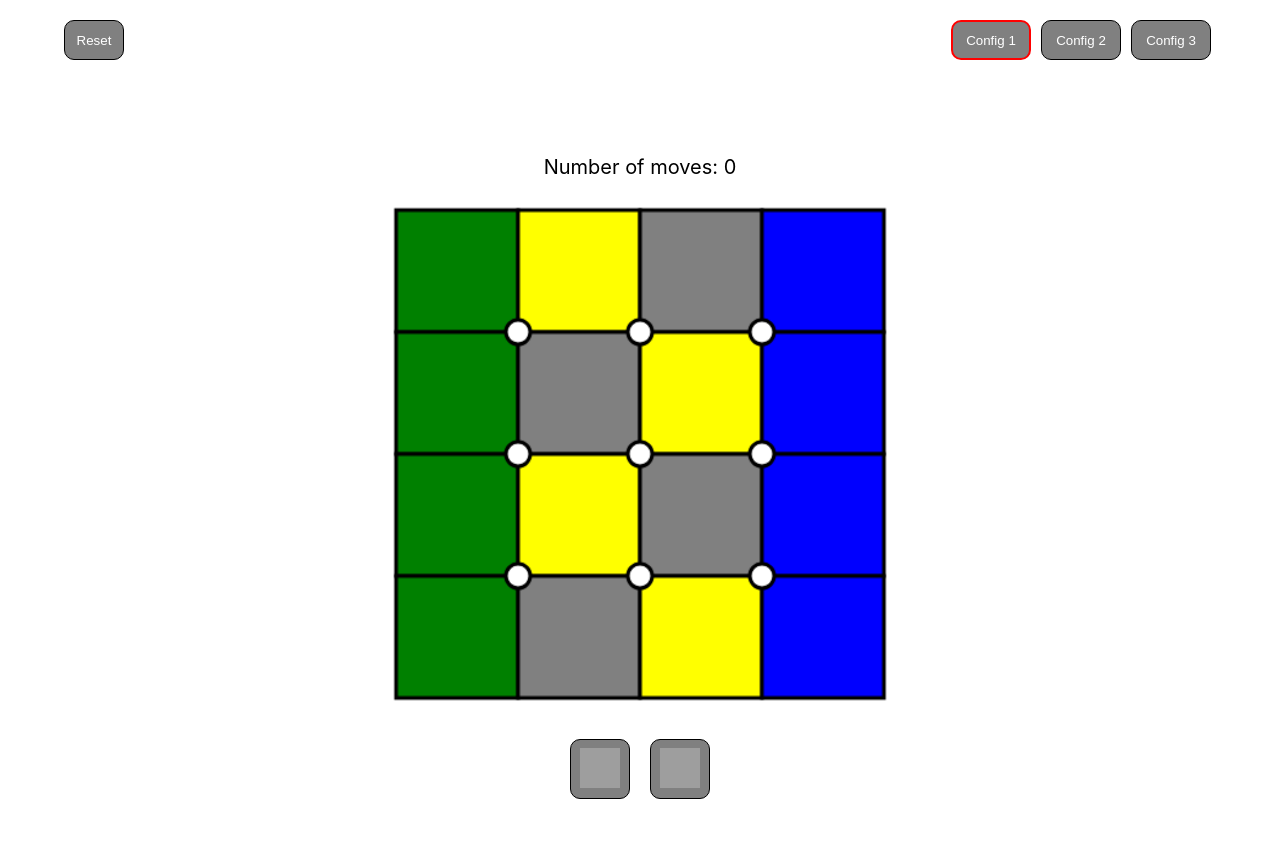
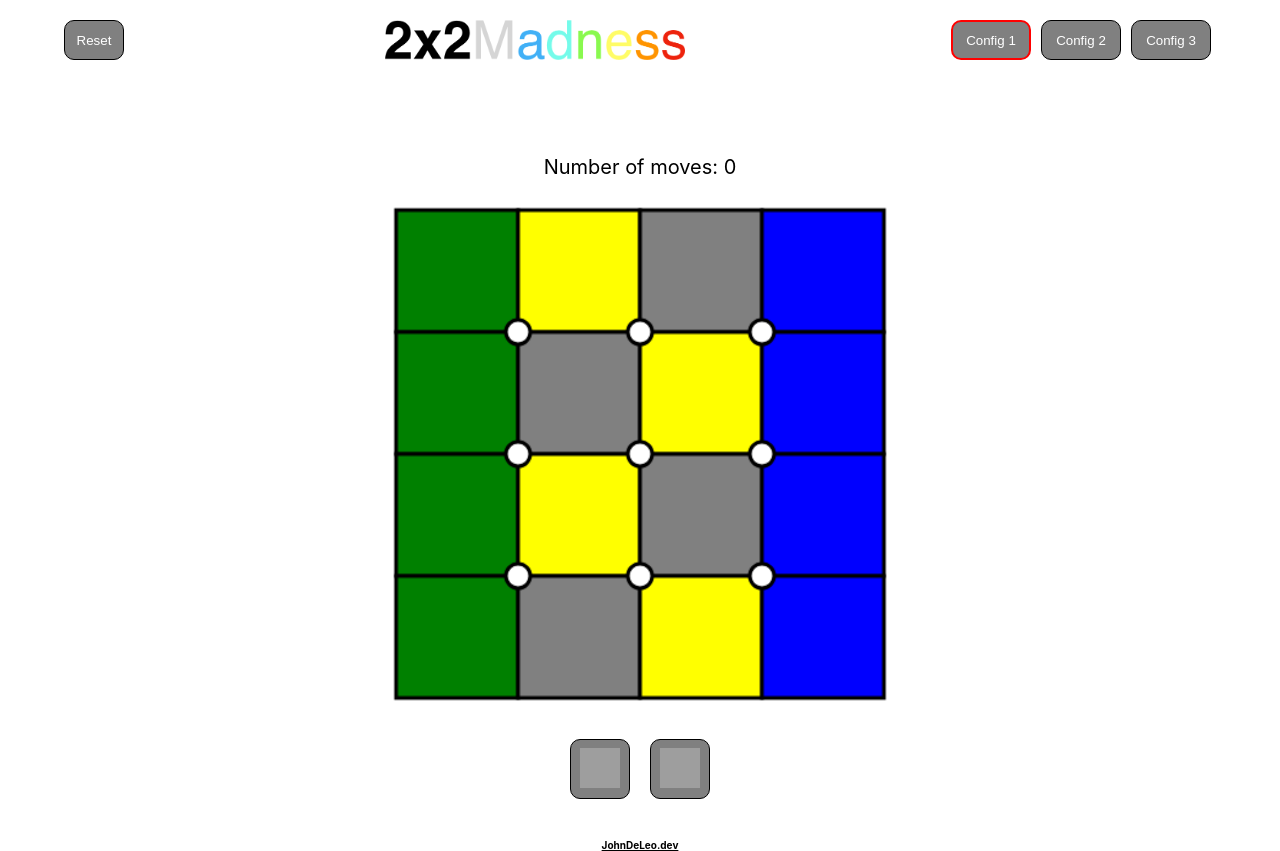
Before and after one commit to JohnDeLeoDev/2x2Madness, a React (Create React App) app: page / in a window 1280 px wide. Built offline with nearby package versions, Linux system fonts and the light colour scheme; grey boxes are pictures that could not be loaded.

Commit message:
Added branding and logo.

```diff
--- a/src/App.js
+++ b/src/App.js
@@ -8,6 +8,7 @@ import { rotateGroup, selectGroup } from './controller/Controller';
 import {buttons} from './boundary/Boundary.js';
 import rotateLeft from './assets/rotate.left.svg';
 import rotateRight from './assets/rotate.right.svg';
+import logo from './assets/logo.png';
 
 var actualBoard = JSON.parse(JSON.stringify(configs));
 
@@ -39,6 +40,7 @@ function App() {
     <main style={layout.Appmain} ref={appRef}>
       <div style={layout.controlArea}>
         <button onClick= {() => {model.reset(model.config); forceRedraw(redraw+1);}} style={layout.resetButton}>Reset</button>
+        <img style={layout.logo} src={logo} alt="logo"/>
         <div style={layout.configButtonArea}>
           <button onClick= {() => {model.setConfig(model.configs[0]); forceRedraw(redraw+1);}} style={configStyle(model.configs[0])}>Config 1</button>
           <button onClick= {() => {model.setConfig(model.configs[1]); forceRedraw(redraw+1);}} style={configStyle(model.configs[1])}>Config 2</button>
@@ -66,7 +68,11 @@ function App() {
           <button data-testid="clockwise" onClick={() => {rotateGroup(model, model.board, true); forceRedraw(redraw+1);}} style={layout.rotateButtons}>
             <img style={layout.rotateSVG} src={rotateRight} alt="Rotate Clockwise"/>
           </button>
-        </div>
+      </div>
+      <div>
+        <a style={layout.brand} href="https://johndeleo.dev">JohnDeLeo.dev</a>
+      </div>
+
     </main>
 
   );
--- a/src/Layout.js
+++ b/src/Layout.js
@@ -125,5 +125,23 @@ export const layout = {
         height: 75,
     },
 
+    brand: {
+        display: "flex",
+        margin: "auto",
+        justifyContent: "center",
+        textAlign: "center",
+        color: "black",
+        fontSize: 10,
+        fontWeight: "bold",
+    },
+
+    logo: {
+        display: "flex",
+        margin: "auto",
+        justifyContent: "center",
+        textAlign: "center",
+        width: "300px",
+    },
+
 
 }
```
Also changed, not shown: src/assets/logo.png (added).
